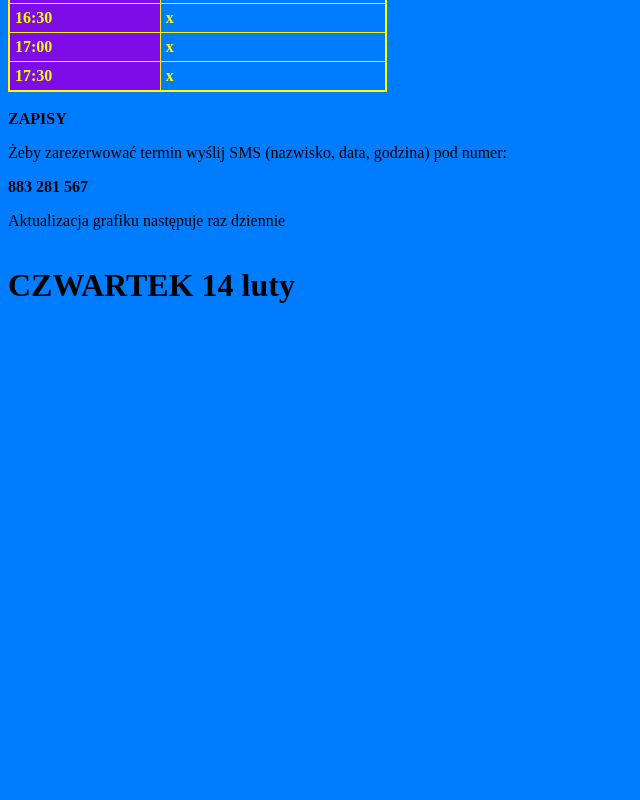
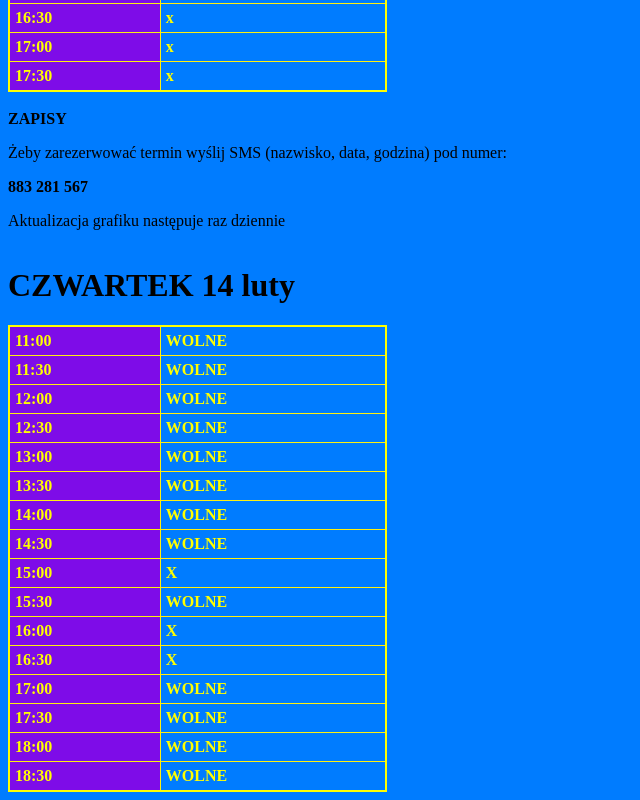
Before and after one commit to MajaJanota/grafik, a plain HTML site: page index.html in a window 1280 px wide. Shown: the part 496-1296 px from the top of the page, without its empty margins (0-640 px from the left). Before the commit the page ends 821 px from the top, so only its background shows below. Drawn offline with Linux system fonts and the light colour scheme.

Commit message:
Add files via upload

```diff
--- a/index.html
+++ b/index.html
@@ -129,5 +129,80 @@ table td {
 
 <h1>CZWARTEK 14 luty</h1>
 
+<div class="tabela">
+
+        <table>
+
+                <tr>
+                        <td class="godz">11:00</td>
+                        <td>WOLNE</td>
+                </tr>
+                <tr>
+                        <td class="godz">11:30</td>
+                        <td>WOLNE</td>
+                </tr>
+                <tr>
+                        <td class="godz">12:00</td>
+                        <td>WOLNE</td>
+                </tr>
+                <tr>
+                        <td class="godz">12:30</td>
+                        <td>WOLNE</td>
+                </tr>
+                <tr>
+                        <td class="godz">13:00</td>
+                        <td>WOLNE</td>
+                </tr>
+
+                <tr>
+                        <td class="godz">13:30</td>
+                        <td>WOLNE</td>
+                </tr>
+                <tr>
+                        <td class="godz">14:00</td>
+                        <td>WOLNE</td>
+                </tr>
+                <tr>
+                        <td class="godz">14:30</td>
+                        <td>WOLNE</td>
+                </tr>
+                <tr>
+                        <td class="godz">15:00</td>
+                        <td>X</td>
+                </tr>
+                <tr>
+                        <td class="godz">15:30</td>
+                        <td>WOLNE</td>
+                </tr>
+                <tr>
+                        <td class="godz">16:00</td>
+                        <td>X</td>
+                </tr>
+                <tr>
+                        <td class="godz">16:30</td>
+                        <td>X</td>
+                </tr>
+                <tr>
+                        <td class="godz">17:00</td>
+                        <td>WOLNE</td>
+                </tr>
+                <tr>
+                        <td class="godz">17:30</td>
+                        <td>WOLNE</td>
+                </tr>
+
+                <tr>
+                        <td class="godz">18:00</td>
+                        <td> WOLNE</td>
+                </tr>
+                <tr>
+                        <td class="godz">18:30</td>
+                        <td>WOLNE</td>
+                </tr>
+
+                </tr>
+                </table>
+</div>
+
 </body>
 </html>
```
